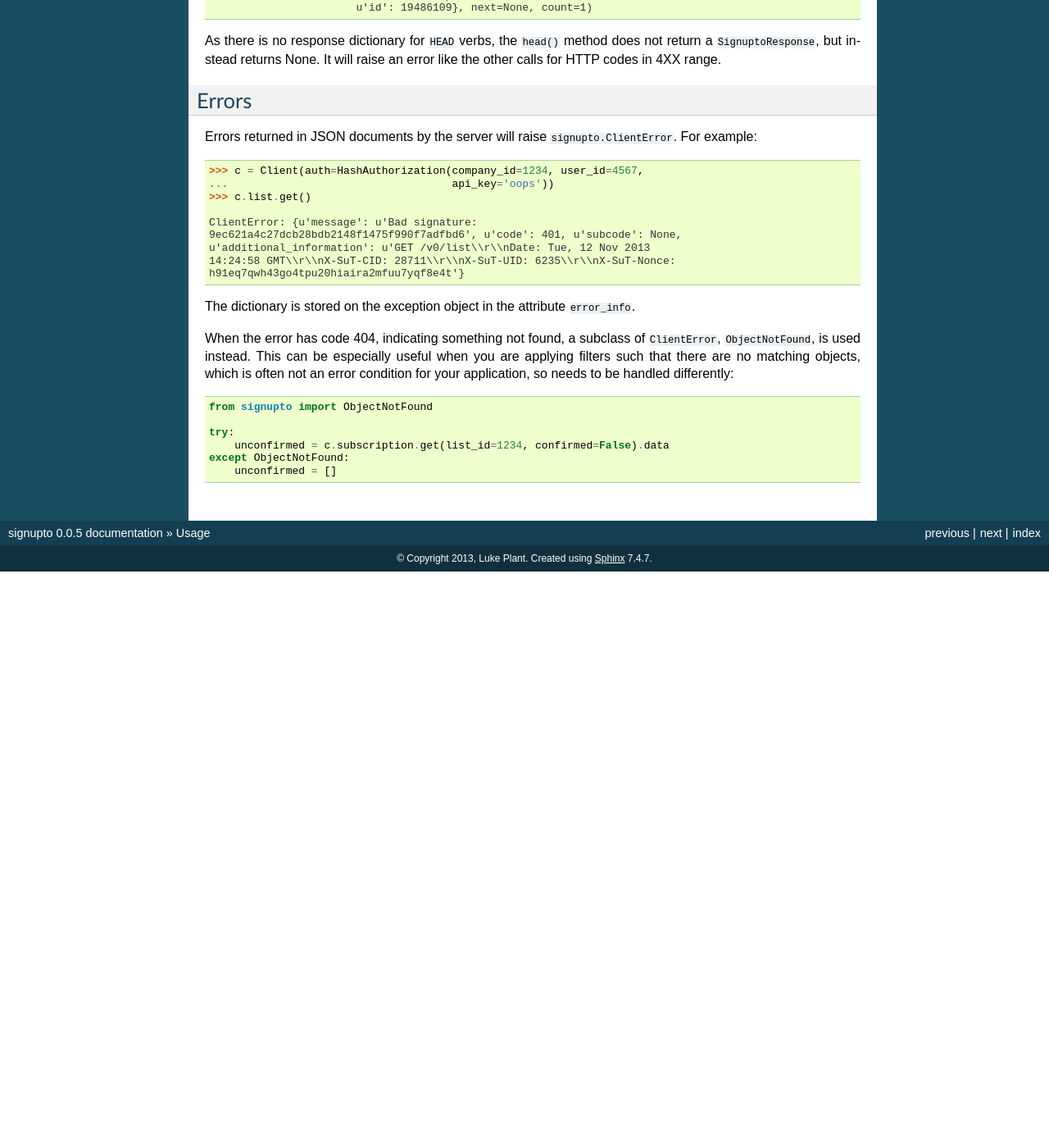
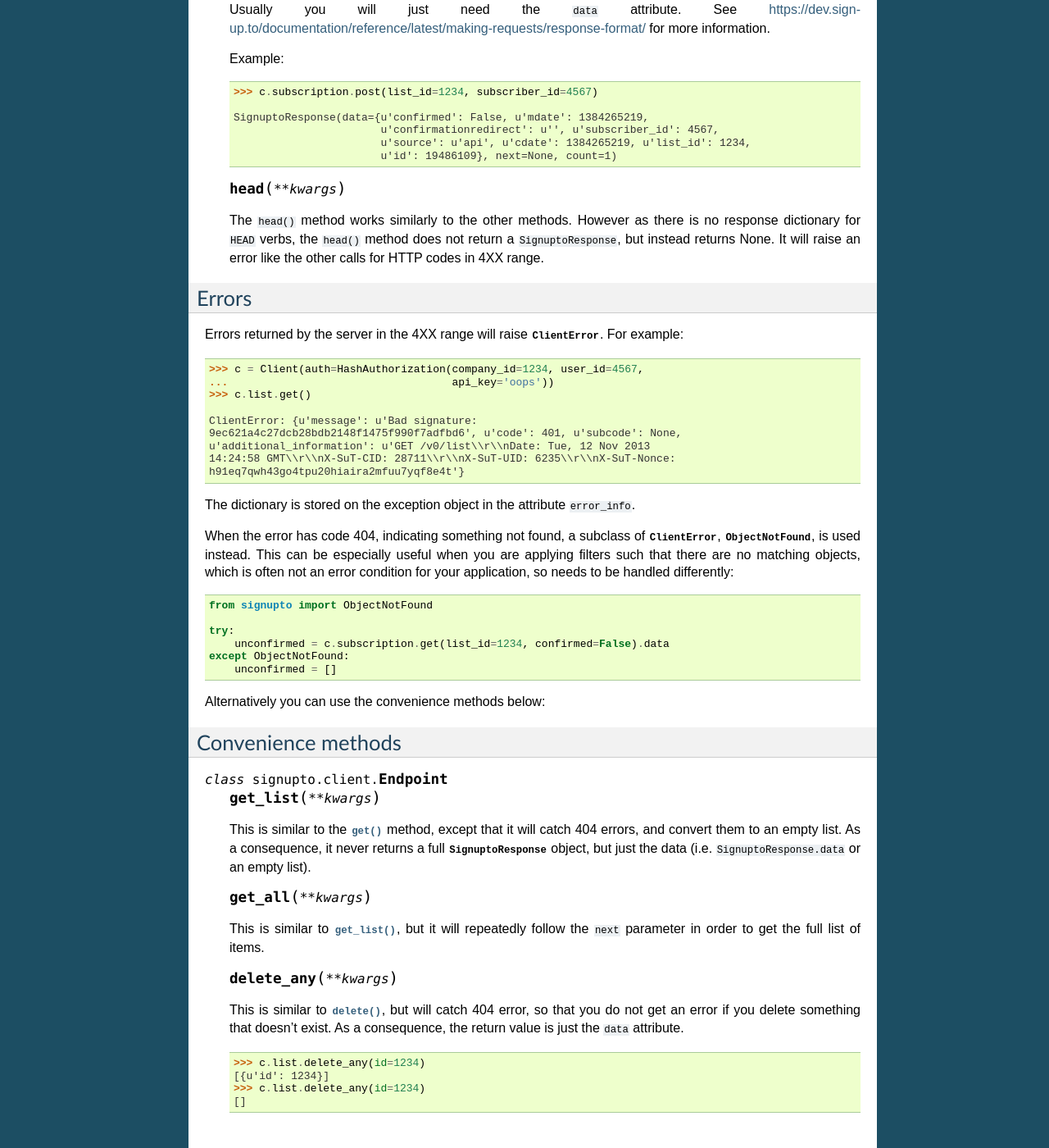
Before and after one commit to spookylukey/signupto, a Sphinx documentation site: the page built from docs/usage.rst, in a window 1280 px wide and 1400 px high, scrolled down 1702 px. Shown: the whole window at 82% size. Built offline with Sphinx 7.4.7, drawn with Linux system fonts in a browser that asks for light colours; before the commit the page ends 2399 px from its top, so only the background shows below that; some of the changed text lies outside the part shown.

Commit message:
Added/documented get_list, get_all, delete_any convenience methods

```diff
--- a/docs/usage.rst
+++ b/docs/usage.rst
@@ -1,6 +1,8 @@
 ========
 Usage
 ========
+
+.. module:: signupto.client
 
 These docs assume familiarity with the `API docs for sign-up.to
 <https://dev.sign-up.to/documentation/reference/latest/>`_, which provide most
@@ -68,54 +70,67 @@ And then to re-use later::
 API calls
 =========
 
-Client instances have attributes representing all the resources/endpoints. The
+:class:`Client` instances have attributes representing all the resources/endpoints. The
 spelling of the attribute is the same as the path for the endpoint
 e.g. ``subscription``, ``clickAutomation``.
 
-Each endpoint then has methods for the HTTP verbs: get(), post(), put(),
-delete() and head().
+.. class:: Endpoint
 
-Parameters to the endpoint are passed as keyword arguments to these methods.
+    .. method:: get(**kwargs)
 
-Endpoints and their parameters are described in the sign-up.to docs here:
-https://dev.sign-up.to/documentation/reference/latest/endpoints/
+    .. method:: post(**kwargs)
 
-These methods return a ``SignuptoResponse`` object, which contains the
-'response' attribute of the API call, that is, an object with these attributes:
+    .. method:: put(**kwargs)
 
-* ``data`` - the data returned by the API call, converted to native Python
-  objects e.g. a Python dictionary containing list information, or an array.
-  The ``signupto`` library does not convert the data beyond converting into
-  native Python types.
+    .. method:: delete(**kwargs)
 
-* ``next`` - value representing the resource following the last returned resource.
+    Each endpoint then has methods for the HTTP verbs: get(), post(), put(),
+    delete() and head().
 
-* ``count`` - the number of resources returned.
+    Parameters to the endpoint are passed as keyword arguments to these methods.
 
-Usually you will just need the ``data`` attribute. See
-https://dev.sign-up.to/documentation/reference/latest/making-requests/response-format/
-for more information.
+    Endpoints and their parameters are described in the sign-up.to docs here:
+    https://dev.sign-up.to/documentation/reference/latest/endpoints/
+
+    These methods return a ``SignuptoResponse`` object, which contains the
+    'response' attribute of the API call, that is, an object with these attributes:
+
+    * ``data`` - the data returned by the API call, converted to native Python
+      objects e.g. a Python dictionary containing list information, or an array.
+      The ``signupto`` library does not convert the data beyond converting into
+      native Python types.
+
+    * ``next`` - value representing the resource following the last returned resource.
+
+    * ``count`` - the number of resources returned.
+
+    Usually you will just need the ``data`` attribute. See
+    https://dev.sign-up.to/documentation/reference/latest/making-requests/response-format/
+    for more information.
 
 
-Example::
+    Example::
 
-    >>> c.subscription.post(list_id=1234, subscriber_id=4567)
+        >>> c.subscription.post(list_id=1234, subscriber_id=4567)
 
-    SignuptoResponse(data={u'confirmed': False, u'mdate': 1384265219,
-                           u'confirmationredirect': u'', u'subscriber_id': 4567,
-                           u'source': u'api', u'cdate': 1384265219, u'list_id': 1234,
-                           u'id': 19486109}, next=None, count=1)
+        SignuptoResponse(data={u'confirmed': False, u'mdate': 1384265219,
+                               u'confirmationredirect': u'', u'subscriber_id': 4567,
+                               u'source': u'api', u'cdate': 1384265219, u'list_id': 1234,
+                               u'id': 19486109}, next=None, count=1)
 
 
-As there is no response dictionary for ``HEAD`` verbs, the ``head()`` method
-does not return a ``SignuptoResponse``, but instead returns None. It will raise
-an error like the other calls for HTTP codes in 4XX range.
+    .. method:: head(**kwargs)
+
+    The ``head()`` method works similarly to the other methods. However as there is
+    no response dictionary for ``HEAD`` verbs, the ``head()`` method does not return
+    a ``SignuptoResponse``, but instead returns None. It will raise an error like
+    the other calls for HTTP codes in 4XX range.
 
 Errors
 ======
 
-Errors returned in JSON documents by the server will raise
-``signupto.ClientError``. For example::
+Errors returned by the server in the 4XX range will raise
+:class:`ClientError`. For example::
 
 
     >>> c = Client(auth=HashAuthorization(company_id=1234, user_id=4567,
@@ -132,10 +147,10 @@ Errors returned in JSON documents by the server will raise
 The dictionary is stored on the exception object in the attribute ``error_info``.
 
 When the error has code 404, indicating something not found, a subclass of
-``ClientError``, ``ObjectNotFound``, is used instead. This can be especially
-useful when you are applying filters such that there are no matching objects,
-which is often not an error condition for your application, so needs to be
-handled differently::
+:class:`ClientError`, :class:`ObjectNotFound`, is used instead. This can be
+especially useful when you are applying filters such that there are no matching
+objects, which is often not an error condition for your application, so needs to
+be handled differently::
 
 
     from signupto import ObjectNotFound
@@ -144,3 +159,35 @@ handled differently::
         unconfirmed = c.subscription.get(list_id=1234, confirmed=False).data
     except ObjectNotFound:
         unconfirmed = []
+
+Alternatively you can use the convenience methods below:
+
+
+Convenience methods
+===================
+
+.. class:: Endpoint
+
+    .. method:: get_list(**kwargs)
+
+    This is similar to the :meth:`~Endpoint.get` method, except that it will catch 404 errors,
+    and convert them to an empty list. As a consequence, it never returns a full
+    :class:`SignuptoResponse` object, but just the data
+    (i.e. ``SignuptoResponse.data`` or an empty list).
+
+    .. method:: get_all(**kwargs)
+
+    This is similar to :meth:`~Endpoint.get_list`, but it will repeatedly follow the ``next``
+    parameter in order to get the full list of items.
+
+    .. method:: delete_any(**kwargs)
+
+    This is similar to :meth:`~Endpoint.delete`, but will catch 404 error, so that
+    you do not get an error if you delete something that doesn't exist. As a
+    consequence, the return value is just the ``data`` attribute.
+
+
+        >>> c.list.delete_any(id=1234)
+        [{u'id': 1234}]
+        >>> c.list.delete_any(id=1234)
+        []
```
Also changed, not shown: 1 other file.
